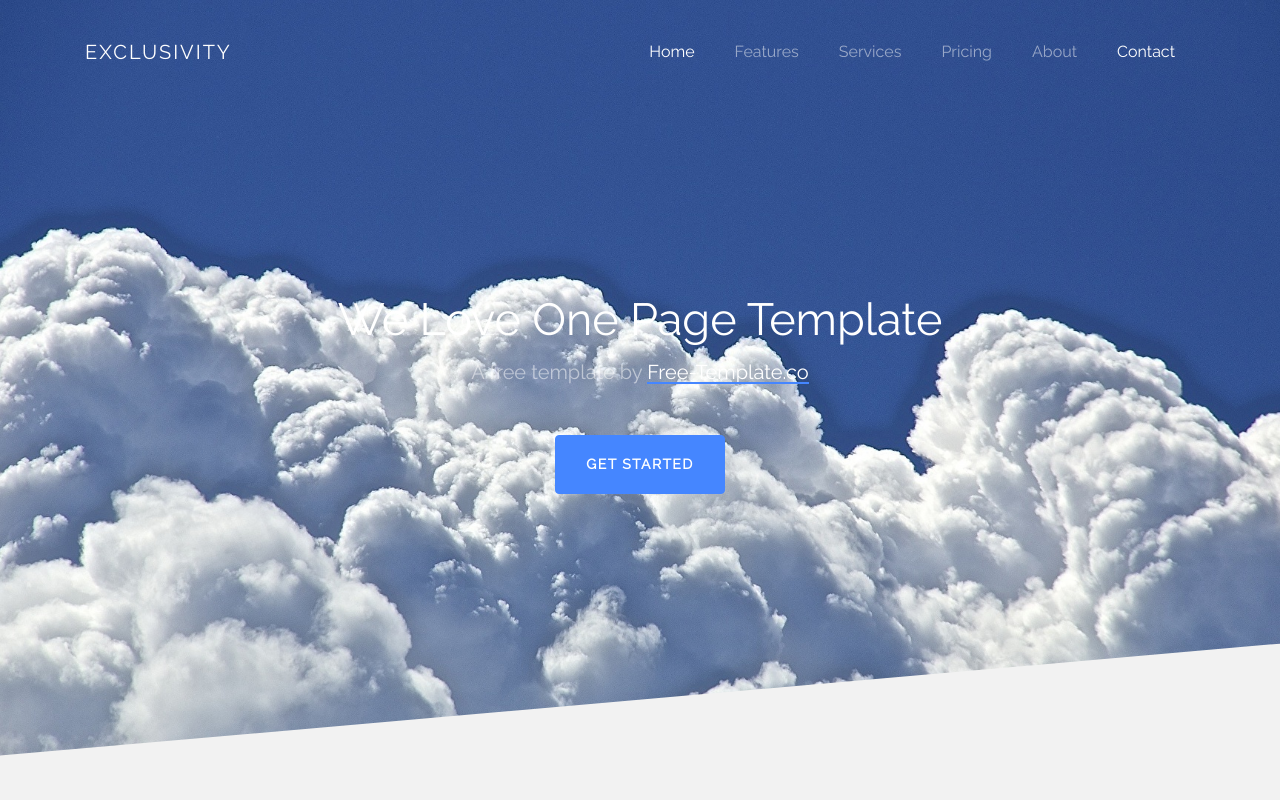
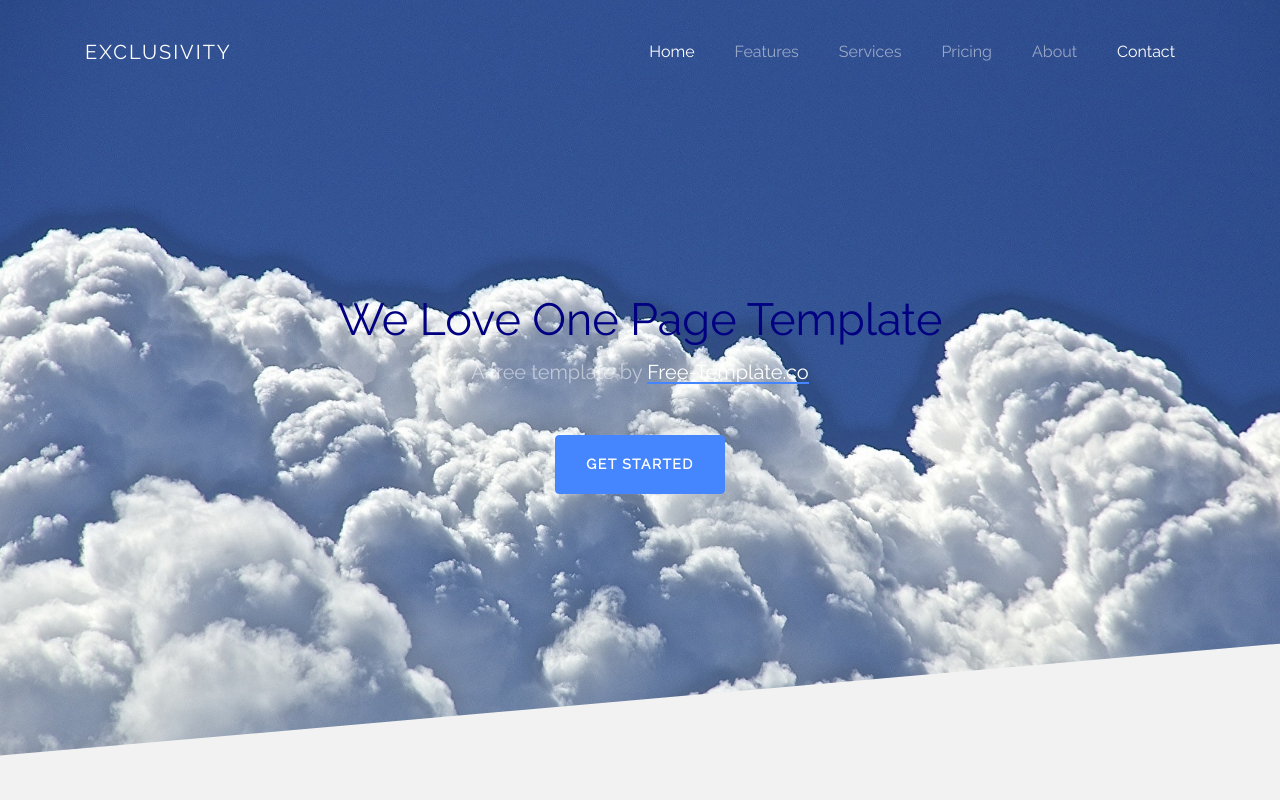
Before and after one commit to honcharovanadia/test3, a plain HTML site: page index.html in a window 1280 px wide. Shown: the top 800 px of the page. Drawn offline with nearby package versions, Linux system fonts and the light colour scheme; some packages are replaced by stand-ins of ours; no server answers; files whose address does not match are found by name.

Commit message:
Update style.css

```diff
--- a/css/style.css
+++ b/css/style.css
@@ -136,7 +136,7 @@ h1, h2, h3, h4, h5,
   .ftco-cover .ftco-heading {
     font-size: 45px;
     line-height: 1.34;
-    color: #fff; }
+    color: #000080; }
     @media screen and (max-width: 768px) {
       .ftco-cover .ftco-heading {
         font-size: 37px;
```
